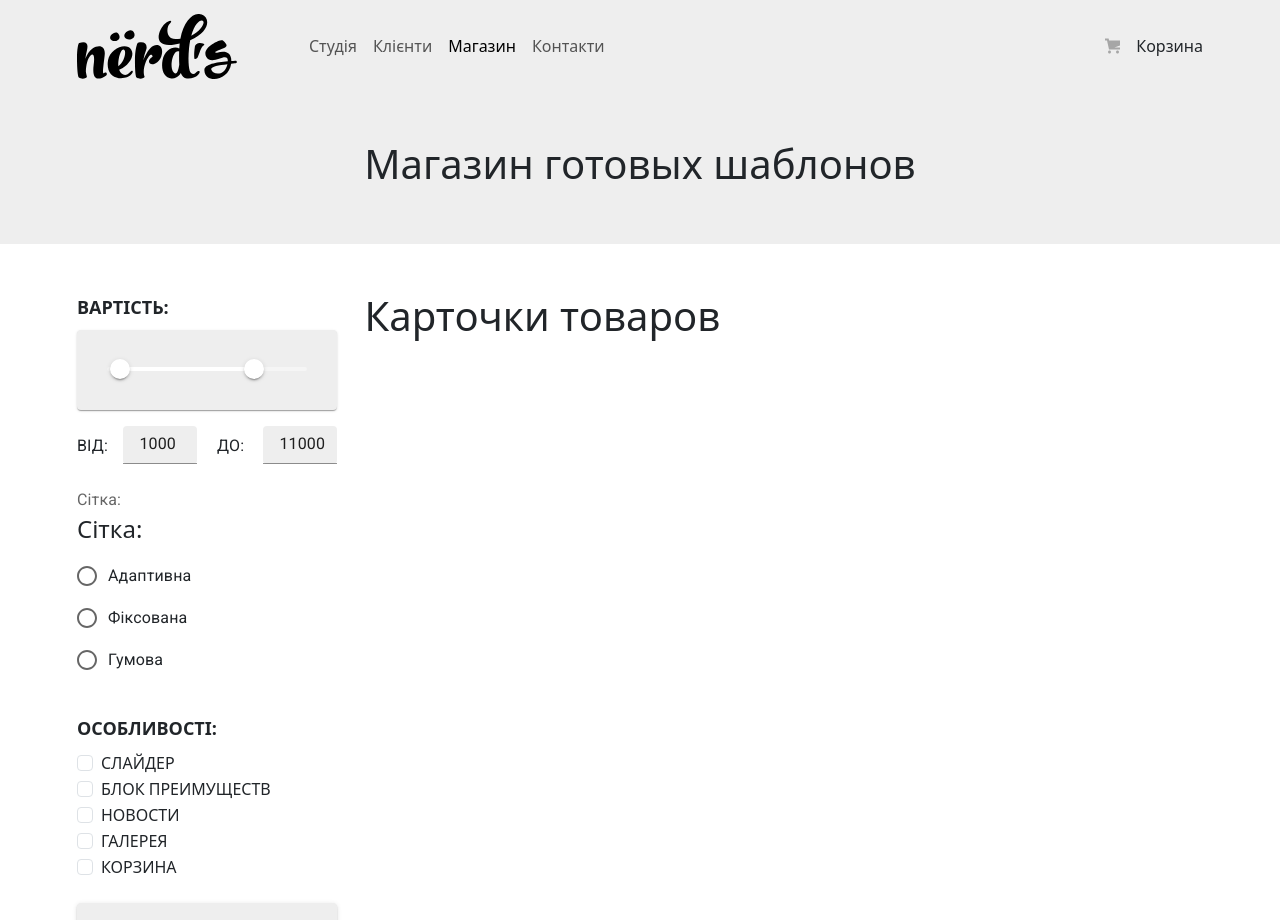
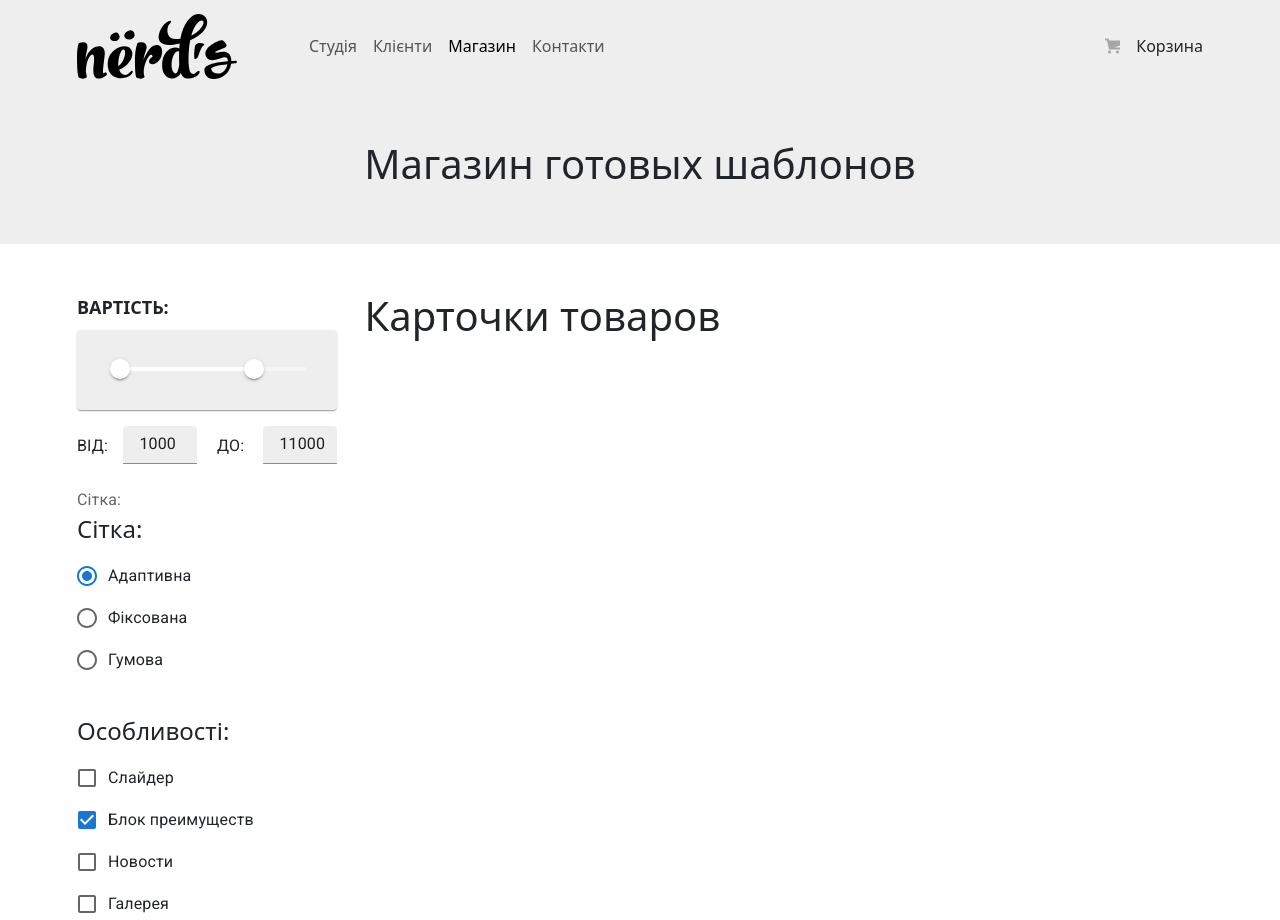
Before and after one commit to xSemuel/project-nerds, a React (Create React App) app: page /store in a window 1280 px wide. Shown: the top 920 px of the page. Built offline with nearby package versions, Linux system fonts and the light colour scheme.

Commit message:
feat: connected CheckboxGroup with FilterPanel with state

```diff
--- a/src/components/checkbox-group/CheckboxGroup.jsx
+++ b/src/components/checkbox-group/CheckboxGroup.jsx
@@ -1,22 +1,61 @@
+// export const CheckboxGroup = (props) => {
+
+//     const { options } = props;
+
+//     return (
+//         <div>
+//             <form className="filter-cost mb-4">
+//                 <legend>Особливості:</legend>
+
+//                 {options.map(({ text, value, id }) =>
+
+//                     <div key={text} className="form-check">
+//                         <input className="form-check-input" type="checkbox" value={value} id={id} />
+//                         <label className="form-check-label" htmlFor='defaultCheck1'>
+//                             {text}
+//                         </label>
+//                     </div>
+//                 )}
+//             </form>
+//         </div>
+//     )
+// }
+
+import { FormGroup, FormControlLabel, Checkbox } from '@mui/material';
+import { useState } from 'react';
+
 export const CheckboxGroup = (props) => {
 
-    const { options } = props;
+    const { options, onChange } = props;
+    const [checked, setChecked] = useState({
+                                            Slider: false,
+                                            blockFeatures: true,
+                                            News: false,
+                                            Gallery: false,
+                                            Cart: false,
+                                        });
 
-    return (
-        <div>
-            <form className="filter-cost mb-4">
-                <legend>Особливості:</legend>
+    const changeGlobalState = () => {
+        onChange({checked});
+    }
 
-                {options.map(({ text, value, id }) =>
+    const handleChange = (event) => {
+        const { target } = event;
+        const value = target.type === 'checkbox' ? target.checked : target.value;
+        const { id } = target;
+        setChecked((prevState) => ({ ...prevState, [id]: value }));
 
-                    <div key={text} className="form-check">
-                        <input className="form-check-input" type="checkbox" value={value} id={id} />
-                        <label className="form-check-label" htmlFor='defaultCheck1'>
-                            {text}
-                        </label>
-                    </div>
-                )}
-            </form>
-        </div>
-    )
+
+        changeGlobalState()
+    }
+
+  return (
+    <FormGroup >
+      <legend>Особливості:</legend>
+        {options.map(({ text, defaultChecked, value, id }) =>
+            <FormControlLabel key={text} control={<Checkbox id={value} onChange={handleChange} checked={checked[value]} />} label={text} />
+        )}
+
+    </FormGroup>
+  )
 }
--- a/src/components/radio-group/RadioButtonGroup.jsx
+++ b/src/components/radio-group/RadioButtonGroup.jsx
@@ -16,7 +16,7 @@ export const RadioButtonGroup = (props) => {
       <RadioGroup
         onChange={handleChange}
         aria-labelledby="demo-radio-buttons-group-label"
-        defaultValue="female"
+        defaultValue="Adaptive1"
         name="radio-buttons-group"
         >
 
--- a/src/features/filter-panel/FilterPanel.jsx
+++ b/src/features/filter-panel/FilterPanel.jsx
@@ -10,17 +10,17 @@ import styles from './FilterPanel.module.css'
 // ]
 
 const FILTER_NETWORK = [
-    {text: 'Адаптивна', valueNetwork: 'Adaptive1'},
+    {text: 'Адаптивна', valueNetwork: 'Adaptive1', defaultValue: 'Adaptive1'},
     {text: 'Фіксована', valueNetwork: 'Fixed2'},
     {text: 'Гумова', valueNetwork: 'Rubber3'},
 ]
 
 const FILTER_FEATURES = [
-    {text: 'Слайдер', value: 'Slider', id: 'defaultCheck1'},
-    {text: 'Блок преимуществ', value: 'blockFeatures', id: 'defaultCheck2'},
-    {text: 'Новости', value: 'News', id: 'defaultCheck3'},
-    {text: 'Галерея', value: 'Gallery', id: 'defaultCheck4'},
-    {text: 'Корзина', value: 'Cart', id: 'defaultCheck5'},
+    {text: 'Слайдер', value: 'Slider', id: 'defaultCheck1' , defaultChecked: false},
+    {text: 'Блок преимуществ', value: 'blockFeatures', id: 'defaultCheck2', defaultChecked: true},
+    {text: 'Новости', value: 'News', id: 'defaultCheck3', defaultChecked: false},
+    {text: 'Галерея', value: 'Gallery', id: 'defaultCheck4', defaultChecked: false},
+    {text: 'Корзина', value: 'Cart', id: 'defaultCheck5', defaultChecked: false},
 ]
 
 
@@ -29,7 +29,14 @@ export const FilterPanel = (props) => {
 
     const [filters, setFilters] = useState({
         range: [1000, 11000],
-        radio: '',
+        radio: FILTER_NETWORK[0].defaultValue,
+        checkbox: {
+            Slider: false,
+            blockFeatures: true,
+            News: false,
+            Gallery: false,
+            Cart: false,
+        },
     })
 
     const applyFiltersHandler = (event) => {
@@ -43,7 +50,12 @@ export const FilterPanel = (props) => {
     }
 
     const onChangeRadioHandler = (radio) => {
+        console.log(radio)
         setFilters((prevState) => ({ ...prevState, radio }))
+    }
+
+    const onChangeCheckboxHandler = (checkbox) => {
+        setFilters((prevState) => ({ ...prevState, checkbox }))
     }
 
     console.log(filters)
@@ -60,7 +72,7 @@ export const FilterPanel = (props) => {
                 onChange={onChangeRangeHandler}
             />
             <RadioButtonGroup options={FILTER_NETWORK} onChange={onChangeRadioHandler} />
-            <CheckboxGroup options={FILTER_FEATURES} onChange={() => {}} />
+            <CheckboxGroup options={FILTER_FEATURES} onChange={onChangeCheckboxHandler} />
 
             <Button type="submit" sx={{mx: 'auto', width: 260, height: 52, color: '#000', background: '#eee', fontSize: 16, fontWeight: 500 }} variant="contained" size="large" onClick={applyFiltersHandler}>
                 Показати
```
